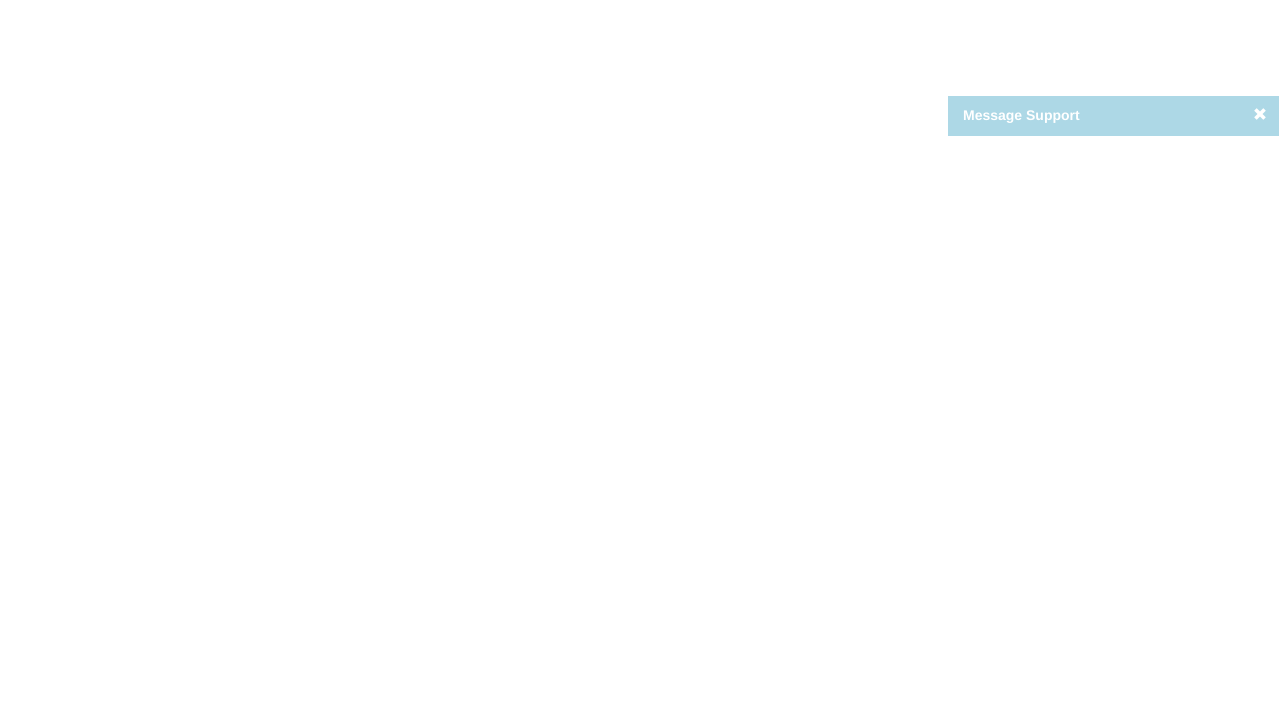
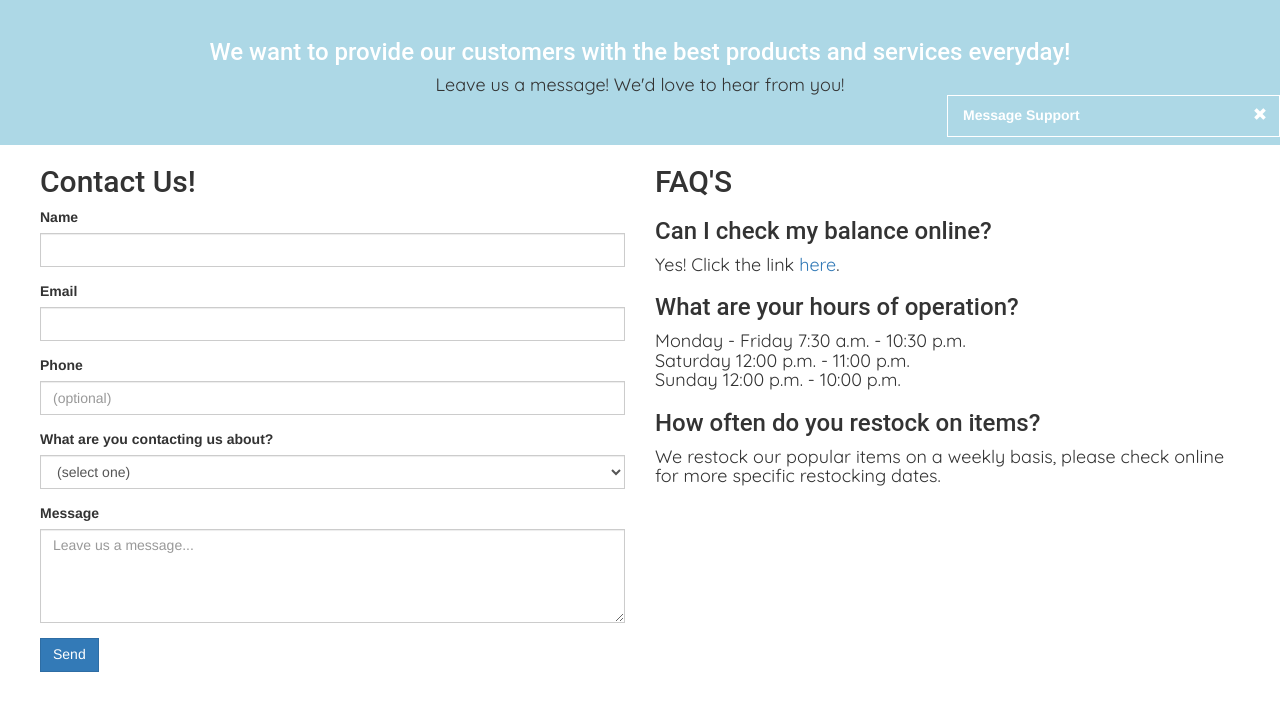
Before and after one commit to tomvothecoder/the-grove, a Node project: template templates/views/contact.hbs in a window 1280 px wide. Shown: the part 663-1375 px from the top of the page. Before the commit the page ends 799 px from the top, so only its background shows below. Run offline with Node 20 templates, Linux system fonts and the light colour scheme; the template is opened without the code that fills it, so the values that code supplies are empty; some libraries are stand-ins or nearby versions.

Commit message:
changes to a couple files

```diff
--- a/public/styles/site/_variables.scss
+++ b/public/styles/site/_variables.scss
@@ -5,13 +5,29 @@
 	border-radius: 0px !important;
 }
 
+// .container {
+// 	padding-left:30%;
+// }
+
+h4, h5, h6,
+.h4, .h5, .h6 {
+  font-family: 'Quicksand', sans-serif;
+}
+
+h1, .h1, h2, .h2, h3, .h3{
+	font-family: 'Roboto', sans-serif;
+}
+
+
 .body {
-	font-family: 'Oswald', sans-serif;
+	font-family: 'Roboto', sans-serif;
 
 }
 
 
-.container .h3 {
+
+
+.container .h3 .h2 {
 	font-family: 'Quicksand', sans-serif;
 }
 
@@ -25,22 +41,30 @@ $font-size-base: 14px;
 	//background-size: 100% auto;
 	background-size:cover;
 
-	height: 73vh;
+	height: 70vh;
 	background-repeat: no-repeat;
 	margin-bottom: auto;
 	margin: 0 auto;
 }
 
 .jumbotron h1 {
-	color: white;
+	color: #ee8b4c;
 	text-align: center;
-	font-size: 80px;
+	font-size: 65px;
+	font-style: bold;
+
 }
 
 .mission h3 {
 	text-align: center;
+	font-style:bold;
 	color: white;
 }
+.mission h4 {
+	text-align: center;
+
+}
+
 
 .mission {
 	padding-bottom: 40px;
@@ -51,6 +75,7 @@ $font-size-base: 14px;
 .navbar-default {
 	background-color: transparent;
 	border-color: transparent;
+	font-size: 14px;
 }
 
 .navbar-default .navbar-nav>.active>a,
@@ -76,6 +101,7 @@ $font-size-base: 14px;
 	padding: 5px 5px 5px 5px;
 }
 
+
 #promotion {
 	text-align: center;
 	float: center;
@@ -97,7 +123,6 @@ $font-size-base: 14px;
 #highlight {
 	margin-top: 3%;
 	float: center;
-/* 	background-color: #F4F5F7 */
 }
 
 #groveimgs {
@@ -108,11 +133,21 @@ $font-size-base: 14px;
 	margin-bottom:1%;
 }
 
+#featured h2 {
+	text-align: center;
+	color: #777777;
+}
+
+#featured img {
+
+	height: 200px;
+}
+
 
 #footer {
 	font-size: 1.5em;
 	margin-top: 3%;
-	margin-bottom: 3%;
+	margin-bottom: 4%;
 	text-align:center;
 }
 
@@ -312,7 +347,11 @@ $font-size-base: 14px;
 .product_header {
 	background-color:#ffd9b3;
 	padding-bottom:40px;
-	height:120px;
+	height:140px;
+}
+
+.product_header h4 {
+	text-align: center;
 }
 
 .product_header h3 {
@@ -353,26 +392,7 @@ hr {
 	// border-color:black;
 }
 
-// .column_1_products{
-// 	float: left;
-// 	width:30%;
-// 	border-style:dashed;
-// 	margin-right:10px;
-// }
 
-// .column_2_products{
-// 	float: left;
-// 	width:30%;
-// 	border-style:dashed;
-// 	margin-right:10px;
-// }
-
-// .column_3_products{
-// 	float:left;
-// 	width:30%;
-// 	border-style:dashed;
-// 	margin-right:10px;
-// }
 
 .glyphicon { margin-right:5px; }
 
@@ -437,3 +457,69 @@ hr {
 {
     margin: 0 0 11px;
 }
+
+.contact_jumbotron
+{
+	background-image: url("https://images.unsplash.com/photo-1506617420156-8e4536971650?ixlib=rb-0.3.5&ixid=eyJhcHBfaWQiOjEyMDd9&s=de03aef0c51bb77632af73ff0b2908e4&auto=format&fit=crop&w=2468&q=80");
+	//background-size: 100% auto;
+	background-size:cover;
+
+	height: 70vh;
+	background-repeat: no-repeat;
+	margin-bottom: auto;
+	margin: 0 auto;
+}
+
+.contact_text
+{
+	padding-bottom: 40px;
+	background-color: lightblue;
+	font-size: 1.4em;
+	text-align: center;
+
+}
+
+.contact_text h3
+{
+	margin-top: 0px;
+	text-align: center;
+	color: white;
+	padding-top: 40px;
+}
+
+div #options {
+    padding-top: 50px;
+    padding-bottom: 80px;
+}
+
+div #featured_products {
+	text-align: center;
+	padding-top: 30px;
+	padding-bottom: 80px;
+}
+
+div #grove-name {
+    top: 80%;
+    left: 50%;
+    margin-right: -50%;
+	transform: translate(-50%, -50%);
+	padding-top:300px;
+}
+
+.contact-and-faq {
+	padding-left: 25px;
+	padding-right: 25px;
+}
+
+.second_jumbotron_index {
+	background-image: url("https://images.unsplash.com/photo-1505714197102-6ae95091ed70?ixlib=rb-0.3.5&ixid=eyJhcHBfaWQiOjEyMDd9&s=e60943a98136dce6e62c7256bfeca5f8&auto=format&fit=crop&w=1500&q=80");
+	background-size: cover;
+	height: 50vh;
+	background-repeat: no-repeat;
+	margin-bottom: auto;
+	margin: 0 auto;
+}
+
+.second_jumbotron_index h2 {
+	text-align: center;
+}
--- a/templates/views/contact.hbs
+++ b/templates/views/contact.hbs
@@ -1,10 +1,15 @@
-<div class="container">
-	<h1>Contact Us</h1>
+<div class="contact_jumbotron">
+	</div>
+
+<div class = "contact_text">
+	<h3>We want to provide our customers with the best products and services everyday!</h3>
+	<h4>Leave us a message! We'd love to hear from you!</h4>
 </div>
-<div class="container">
-	<div class="row">
-		<div class="col-sm-8 col-md-6">
-			{{#if enquirySubmitted}}
+
+<div class="contact-and-faq">
+  <div class="col-md-6">
+	  <h2>Contact Us!</h2>
+	  {{#if enquirySubmitted}}
 			<h3>Thanks for getting in touch.</h3>
 			{{else}}
 			<form method="post">
@@ -35,10 +40,20 @@
 					<textarea name="message" placeholder="Leave us a message..." rows="4" class="form-control">{{formData.message}}</textarea>
 				</div>
 				<div class="form-actions">
-					<button type="submit" class="btn btn-primary">Send</button>
+					<button type="submit" class="btn btn-primary">Send</button></br></br></br>
 				</div>
 			</form>
 			{{/if}}
-		</div>
-	</div>
+  </div>
+  <div class="col-md-6">
+    <h2>FAQ'S</h2>
+	<h3>Can I check my balance online?</h3>
+	<h4>Yes! Click the link <a href="https://services.jsatech.com/login.php?cid=27&">here</a>.</h4>
+	<h3>What are your hours of operation?</h3>
+	<h4>Monday - Friday 7:30 a.m. - 10:30 p.m. </br>
+		Saturday 12:00 p.m. - 11:00 p.m. </br>
+		Sunday 12:00 p.m. - 10:00 p.m.</h4>
+	<h3>How often do you restock on items?</h3>
+	<h4>We restock our popular items on a weekly basis, please check online for more specific restocking dates.</h4>
+  </div>
 </div>
```
Also changed, not shown: templates/views/index.hbs (+43 -12 lines), templates/views/products.hbs (+9 -42 lines), public/images/aquafina.jpg (added), public/images/frappuccino.jpg (added), public/images/haagen-dazs.jpg (added), public/images/skittles.jpg (added), public/styles/site.css.
